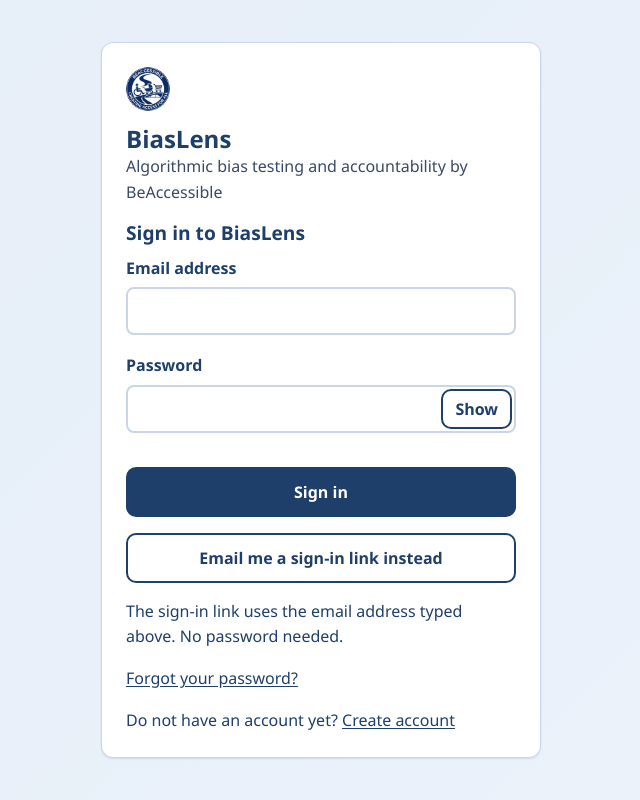
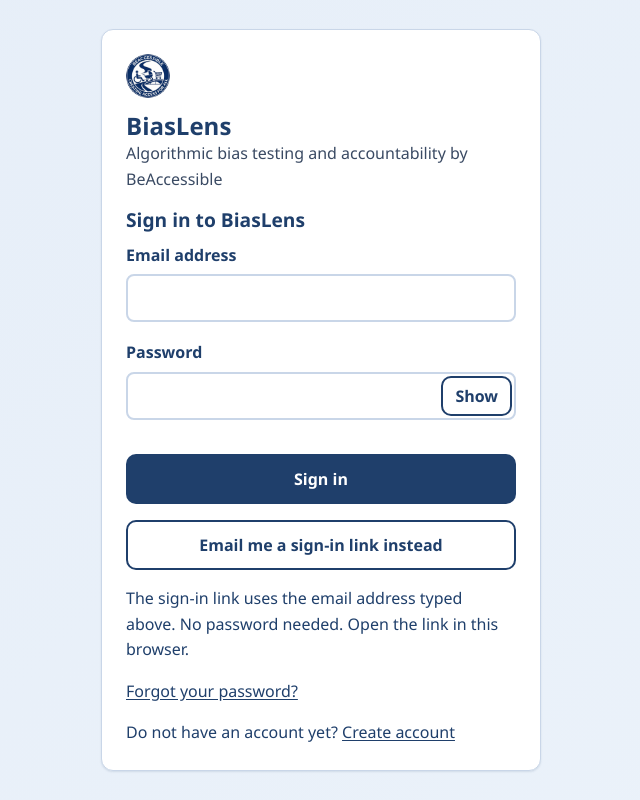
Before and after one commit to laggiesfl/BiasLens-Full-Platform, a Next.js app: page /login in a window 1280 px wide. Shown: the whole page, without its empty margins (319-959 px from the left). Built offline with nearby package versions, Linux system fonts and the light colour scheme.

Commit message:
Refactor login page to use MagicLinkButton
Removed the Magic Link sign-in button and replaced it with a new MagicLinkButton component.

```diff
--- a/src/app/login/page.tsx
+++ b/src/app/login/page.tsx
@@ -1,8 +1,9 @@
 import Link from "next/link";
 import { Logo } from "@/components/Logo";
 import { t } from "@/lib/i18n";
-import { signIn, signInWithMagicLink } from "@/lib/actions/auth";
+import { signIn } from "@/lib/actions/auth";
 import { PasswordField } from "@/components/PasswordField";
+import { MagicLinkButton } from "@/components/MagicLinkButton";
 
 export default async function LoginPage({
   searchParams,
@@ -58,19 +59,10 @@ export default async function LoginPage({
           <button type="submit" className="btn btn-primary" style={{ width: "100%" }}>
             {t.common.signIn}
           </button>
-          <button
-            type="submit"
-            formAction={signInWithMagicLink}
-            formNoValidate
-            className="btn btn-secondary"
-            style={{ width: "100%" }}
-          >
-            {t.auth.magicLink}
-          </button>
-          <p className="hint" style={{ marginBottom: 0 }}>
-            The sign-in link uses the email address typed above. No password
-            needed.
-          </p>
+          <MagicLinkButton
+            label={t.auth.magicLink}
+            hint="The sign-in link uses the email address typed above. No password needed. Open the link in this browser."
+          />
         </form>
 
         <p style={{ marginBottom: 0 }}>
```
